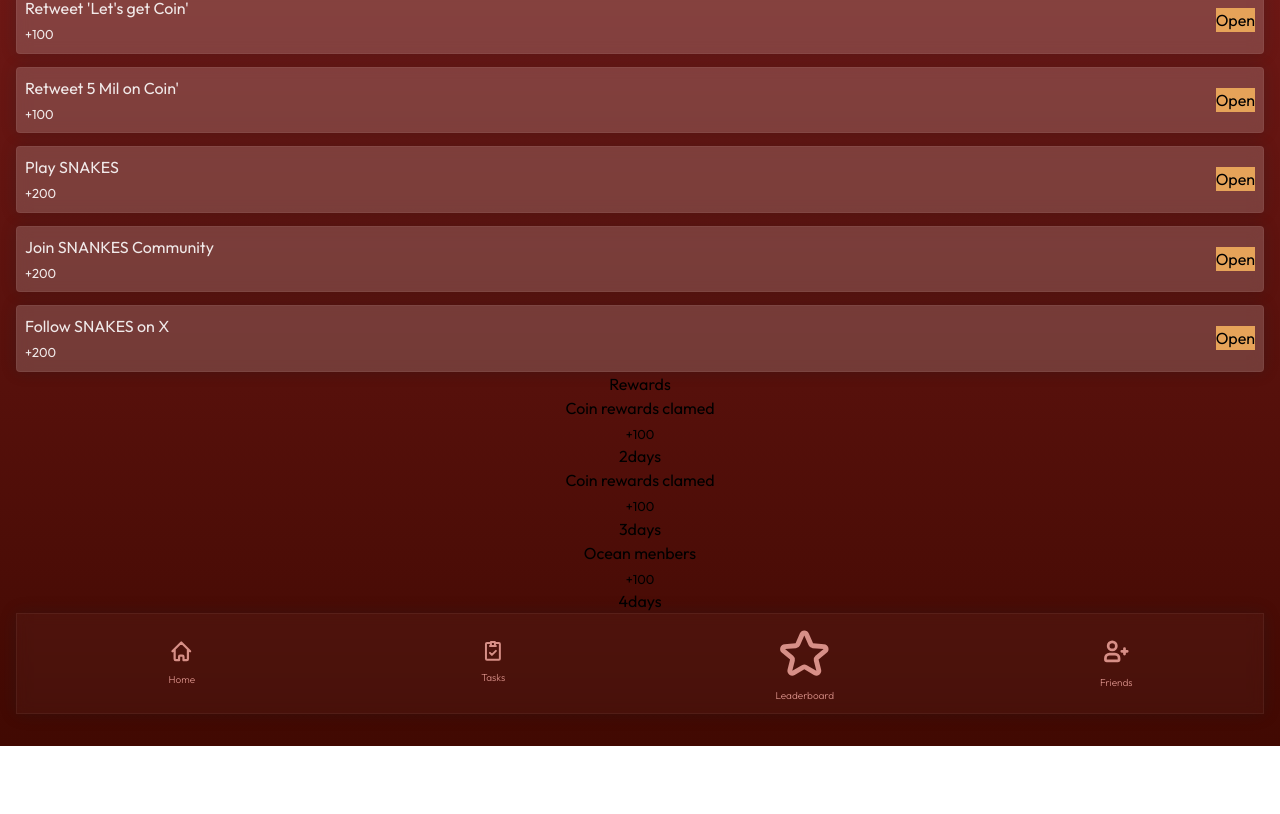
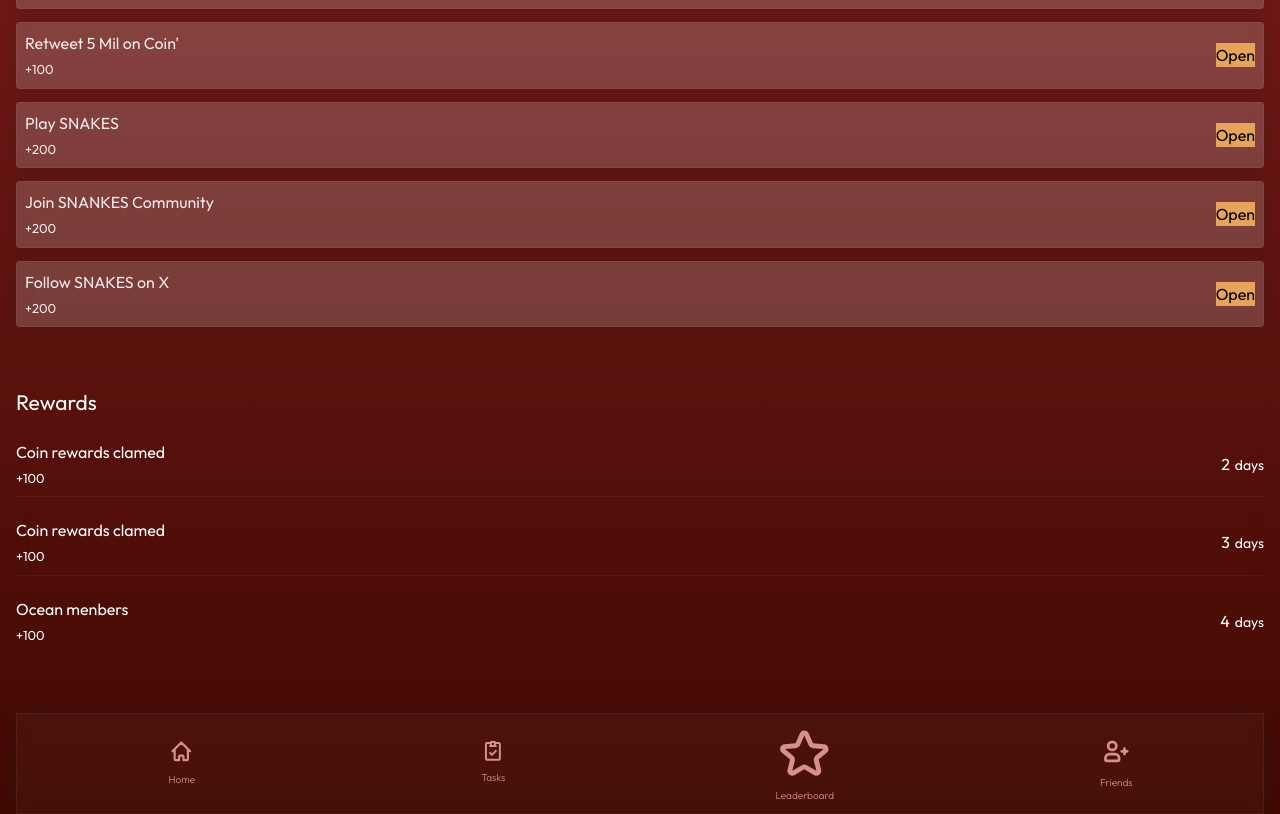
Before and after one commit to susheelsharma1/coin-app, a React app: page /task in a window 1280 px wide. Shown: the part 857-1671 px from the top of the page. Before the commit the page ends 1603 px from the top, so only its background shows below. Built offline with nearby package versions, Linux system fonts and the light colour scheme; the HTML template or start-up script is replaced by a standard one.

Commit message:
invite file added

```diff
--- a/src/App.css
+++ b/src/App.css
@@ -4,9 +4,9 @@
   font-weight:400;
 }
 #root {
-  max-width: 1280px;
+  max-width: 100%;
   margin: 0 auto;
-  padding: 2rem 1rem;
+  padding: 0rem 1rem;
   text-align: center;
   min-height: 100vh;
   background: linear-gradient(180deg, rgba(87,16,7,1) 0%, rgba(131,31,30,1) 30%, rgba(65,9,2,1) 100%);
@@ -110,7 +110,7 @@
 }
 .home-app {
   display: flex;
-  align-items: center;
+  align-items: flex-start;
   justify-content: center;
   min-height: calc(100vh - 4rem);
 }
@@ -141,7 +141,7 @@
   100% {opacity: 0}
 }
 .home-app .app-logo {
-  margin-top: -40px;
+  margin-top: 130px;
 }
 .fixed.card {
   bottom: 85px;
@@ -214,7 +214,7 @@
   position: absolute;
   left: 0;
   right: 0;
-  top: 67%;
+  top: 58%;
 
 }
 .wrap .drop {
@@ -243,19 +243,19 @@
   text-align: left;
   color:  rgb(255 255 255 / 89%);
 }
-.task-view {
+.task-view , .rewards-earnd{
   display: flex;
   flex-direction: column;
   gap: 13px;
 }
-.tasks-list h6 {
+.tasks-list h6, .rewards-earnd .vertical-tasks .tasks-list h6 {
   font-size: 13px;
   margin-top: 5px;
 }
 .tasks-button button {
   background: #e6a359;
 }
-.token-earns h4 {
+.token-earns h4 ,.rewards-earnd .vertical-tasks .tasks-list h4{
   font-size: 52px;
   font-weight: 700;
   color: #ffffff;
@@ -266,7 +266,7 @@
   line-height: 1;
 }
 .token-earns {
-  margin: 36px 0 50px;
+  margin: 36px 0 30px;
 }
 .task-point-earnd .app-logo {
   margin: 40px 0 0;
@@ -277,3 +277,38 @@
   font-weight: 500;
   font-size: 25px;
 }
+.task-view .heading, .rewards-earnd .heading{
+  text-align: left;
+}
+.rewards-earnd {
+  margin: 60px 0;
+}
+.task-view .heading h6, .rewards-earnd .heading h6 {
+  color: #ffffff;
+  font-size: 21px;
+}
+.rewards-earnd .vertical-tasks {
+  -webkit-backdrop-filter: blur(7px);
+  backdrop-filter: blur(7px);
+  border-bottom: 1px solid hsla(0, 0%, 100%, .05);
+  padding: 8px 0;
+  display: flex;
+  justify-content: space-between;
+  align-items: center;
+  border-radius: 0;
+}
+.rewards-earnd .vertical-tasks:last-child {
+  border: 0;
+}
+.rewards-earnd .vertical-tasks .tasks-list {
+  text-align: left;
+  color: #fff;
+}
+.reward-days p {
+  font-size: 16px;
+  color: #fff;
+}
+.reward-days span {
+  font-size: 14px;
+  margin-left: 5px;
+}
```
Also changed, not shown: src/Invite.jsx (added, +25 -0 lines).
